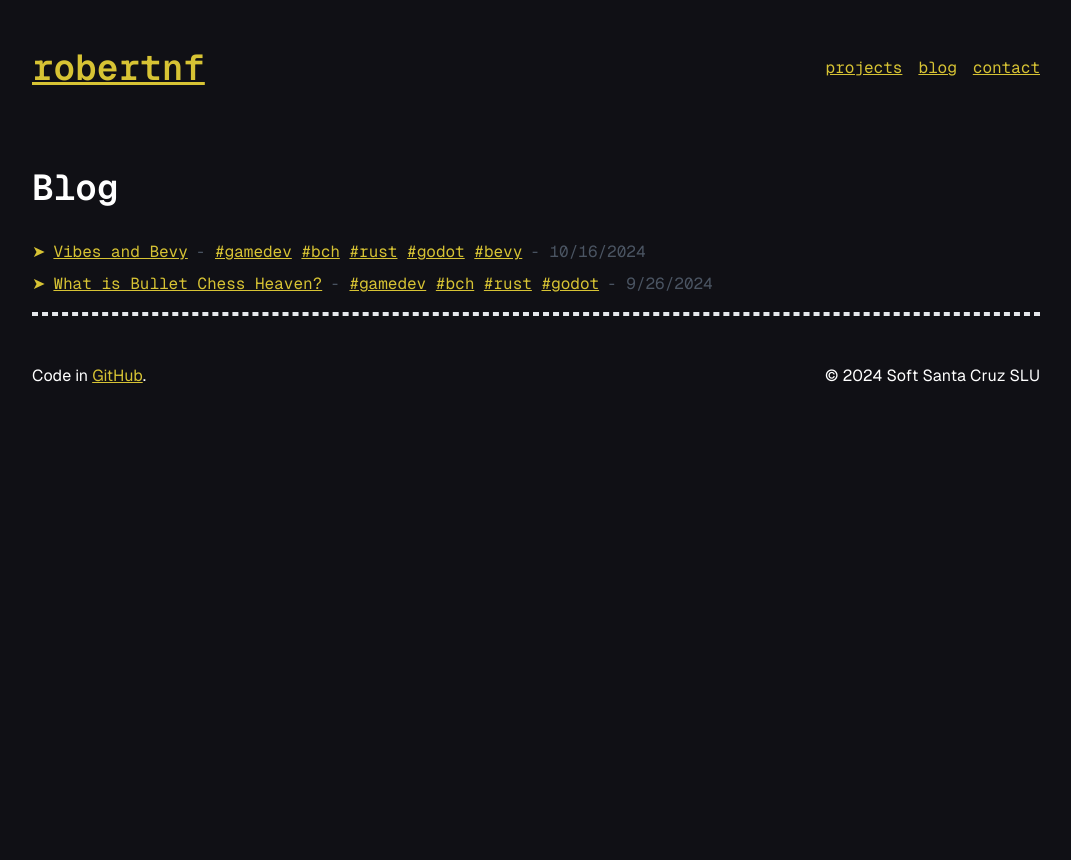
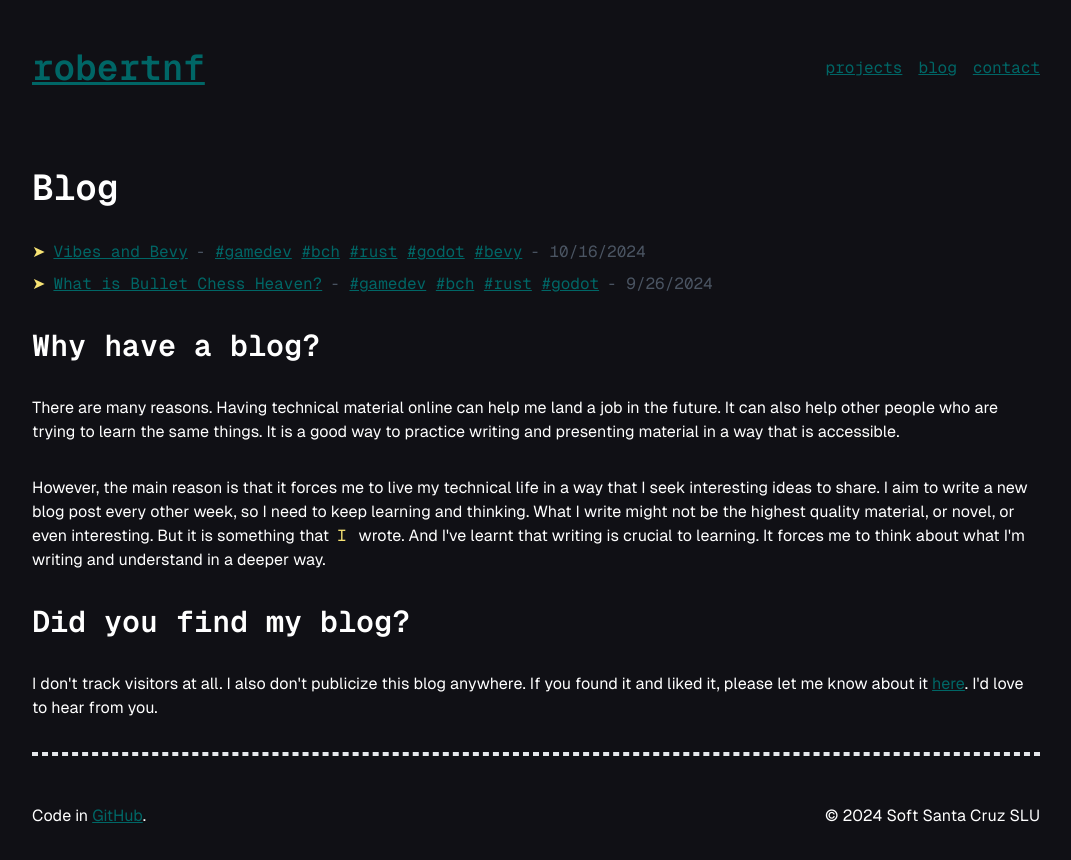
Before and after one commit to RoberTnf/robertnf.github.io, a Next.js app: page /blog in a window 1280 px wide. Shown: the whole page, without its empty margins (104-1175 px from the left). Before the commit the page ends 800 px from the top, so only its background shows below. Built offline with nearby package versions, Linux system fonts and the light colour scheme.

Commit message:
Why have a blog?

```diff
--- a/app/blog/page.tsx
+++ b/app/blog/page.tsx
@@ -1,9 +1,28 @@
+import Link from "next/link";
 import { Posts } from "../components/posts";
 import { getPosts } from "../post";
 
 export default async function Blog() {
-	return <div>
-		<h1>Blog</h1>
-		<Posts posts={await getPosts()} />
-	</div>;
+    return <div>
+        <h1>Blog</h1>
+        <Posts posts={await getPosts()} />
+        <h2>Why have a blog?</h2>
+        <p>
+            There are many reasons. Having technical material online can help me land a job in the future.
+            It can also help other people who are trying to learn the same things. It is a good way to
+            practice writing and presenting material in a way that is accessible.
+        </p>
+        <p>
+            However, the main reason is that it forces me to live my technical life in a way that I seek interesting
+            ideas to share. I aim to write a new blog post every other week, so I need to keep learning and thinking.
+            What I write might not be the highest quality material, or novel, or even interesting. But it is something that
+            <span className="emphasis">I</span> wrote. And I&apos;ve learnt that writing is crucial to learning. It forces me to
+            think about what I&apos;m writing and understand in a deeper way.
+        </p>
+        <h2>Did you find my blog?</h2>
+        <p>
+            I don&apos;t track visitors at all. I also don&apos;t publicize this blog anywhere. If you found it and liked it,
+            please let me know about it <Link href="/contact">here</Link>. I&apos;d love to hear from you.
+        </p>
+    </div>;
 }
--- a/app/globals.css
+++ b/app/globals.css
@@ -5,7 +5,9 @@
 :root {
   --background: #101015;
   --text: white;
-  --accent: #d7c334;
+  --accent: #f7e374;
+  --link_hover: #00ffff;
+  --link: #006666;
 }
 
 html {
@@ -22,7 +24,7 @@ input {
 }
 
 a {
-  @apply underline text-accent;
+  @apply underline text-link hover:text-link_hover;
 }
 
 h1 {
@@ -50,7 +52,7 @@ p {
 }
 
 .emphasis {
-  @apply text-accent font-mono bg-black p-2 rounded-md;
+  @apply text-accent font-mono p-2 rounded-md;
 }
 
 hr {
--- a/tailwind.config.ts
+++ b/tailwind.config.ts
@@ -12,6 +12,8 @@ const config: Config = {
                 background: "var(--background)",
                 foreground: "var(--foreground)",
                 accent: "var(--accent)",
+                link: "var(--link)",
+                link_hover: "var(--link_hover)",
             },
             fontFamily: {
                 sans: ['var(--font-geist-sans)'],
```
Lines whose indentation alone changed are shown as unchanged.
